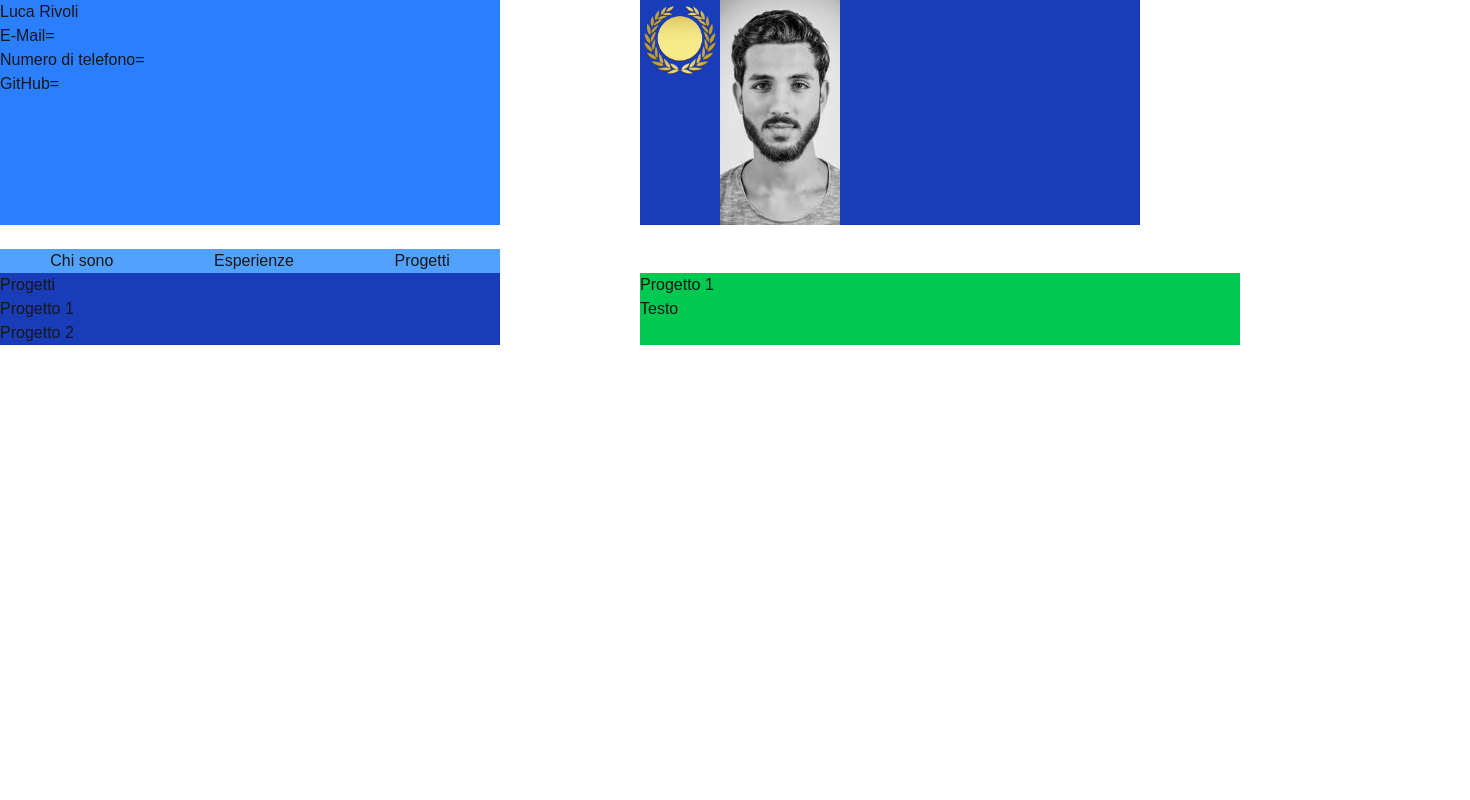
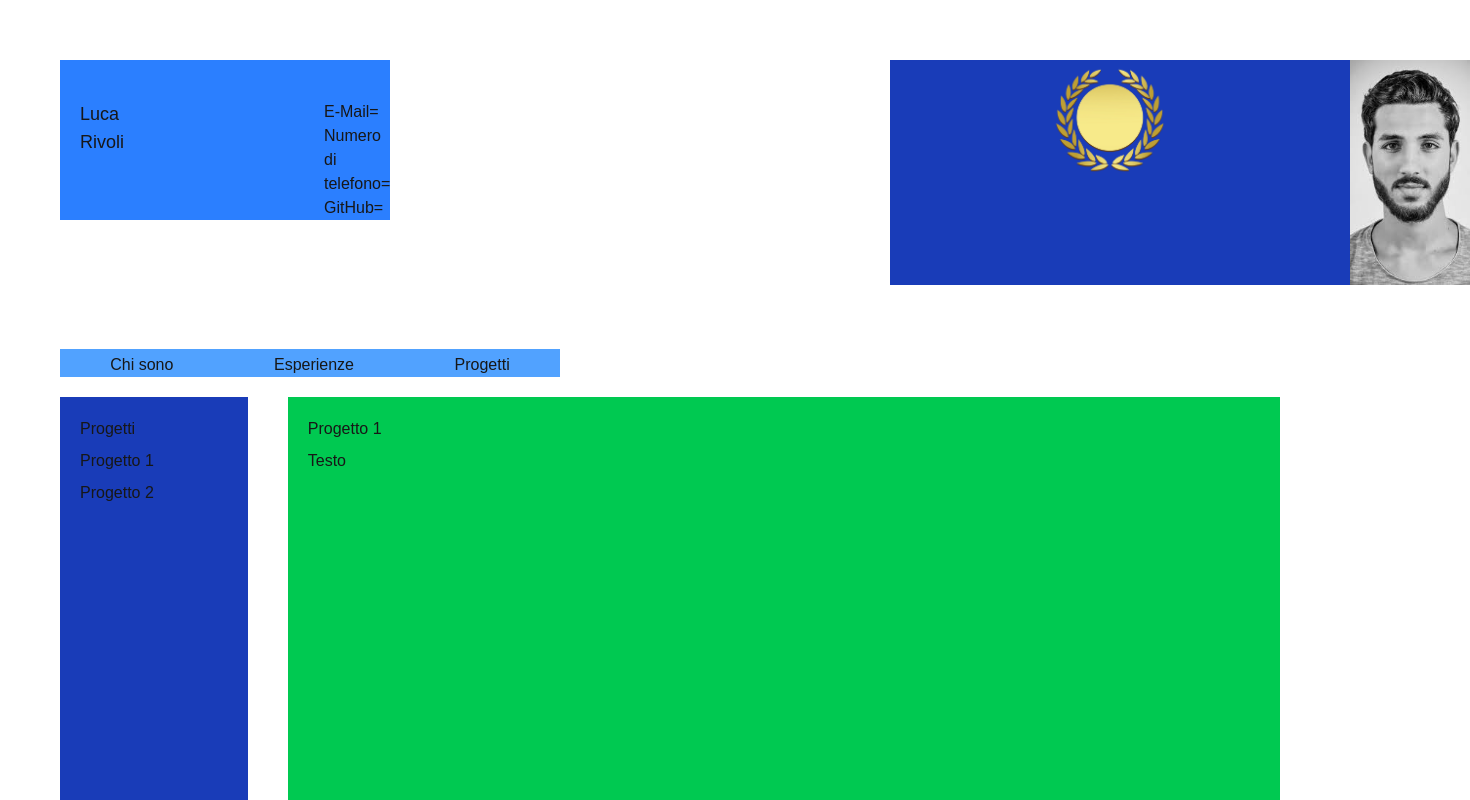
Before and after one commit to ErLupoDeRoma/portfolio, a Next.js app in the folder portfolio/: page / in a window 1280 px wide. Shown: the top 800 px of the page, 1470 px wide, since content can reach past the window. Built offline with nearby package versions, Linux system fonts and the light colour scheme.

Commit message:
Riposizionato elementi nella pagina

```diff
--- a/portfolio/app/page.js
+++ b/portfolio/app/page.js
@@ -7,20 +7,19 @@ import Progetto from "@/components/Riquadro_Progetto";
 
 export default function Home() {
   return (
-
-<div>
-  <div className="flex justify-around grid grid-cols-2">
-  <IO/>
-<Immagini/>
-</div>
-<br></br>
-<div className="flex justify-around grid grid-cols-1">
-  <Navbar/>
-<div className="grid grid-cols-2">
-  <Navigazione/>
-  <Progetto/></div>
-</div>
-</div>
-
+    <div>
+      <div className="mt-15 ml-15 flex justify-start ">
+        <IO />
+        <Immagini />
+      </div>
+      <br></br>
+      <div className="grid grid-cols-1 mt-5 ml-15">
+        <Navbar />
+        <div className="flex justify-start">
+          <Navigazione />
+          <Progetto />
+        </div>
+      </div>
+    </div>
   );
 }
--- a/portfolio/components/Riquadro_Immagini.js
+++ b/portfolio/components/Riquadro_Immagini.js
@@ -1,12 +1,12 @@
 export default function Immagini() {
   return (
     <>
-      <div id="generale" className="flex bg-blue-800 w-125">
+      <div id="generale" className="ml-125 flex bg-blue-800 w-120">
         <div id="logo">
-          <img src="/images/Logo.webp" className="w-20"></img>
+          <img src="/images/Logo.webp" className="w-30 ml-40"></img>
         </div>
         <div id="foto">
-          <img src="/images/Persona.jpg" className="w-30"></img>
+          <img src="/images/Persona.jpg" className="w-30 ml-75"></img>
         </div>
       </div>
     </>
--- a/portfolio/components/Riquadro_Io.js
+++ b/portfolio/components/Riquadro_Io.js
@@ -1,11 +1,11 @@
 export default function IO() {
   return (
     <>
-      <div id="generale" className="flex flex-col bg-blue-500 w-125">
-        <div id="nome">
-            Luca Rivoli
+      <div id="generale" className=" flex justify-start bg-blue-500 w-175 h-40">
+        <div id="nome" className="mt-10 ml-5 text-lg">
+            Luca<br/>Rivoli
         </div>
-        <div id="info">
+        <div id="info" className="mt-10 ml-50">
           <ul>
             <li>E-Mail=</li>
             <li>Numero di telefono=</li>
--- a/portfolio/components/Riquadro_Navbar.js
+++ b/portfolio/components/Riquadro_Navbar.js
@@ -1,14 +1,15 @@
 export default function Navbar() {
   return (
     <>
-      <div id="generale" className="flex flex-row justify-around bg-blue-400 w-125">
-        <div id="chi sono">
+
+      <div id="generale" className="mt-5 flex flex-row justify-around bg-blue-400 w-125 h-7">
+        <div id="chi sono" className="mt-1">
           Chi sono
         </div>
-        <div id="esperienze">
+        <div id="esperienze" className="mt-1">
           Esperienze
         </div>
-        <div id="progetti">
+        <div id="progetti" className="mt-1">
           Progetti
         </div>
       </div>
--- a/portfolio/components/Riquadro_Navigazione.js
+++ b/portfolio/components/Riquadro_Navigazione.js
@@ -1,14 +1,14 @@
 export default function Navigazione() {
   return (
     <>
-      <div id="generale" className="flex flex-col bg-blue-800 w-125">
-        <div id="Progetti">
+      <div id="generale" className="mt-5 flex flex-col bg-blue-800 w-70 h-120">
+        <div id="Progetti" className="mt-5 ml-5">
           Progetti
         </div>
-        <div id="Progetto 1">
+        <div id="Progetto 1" className="mt-2 ml-5">
           Progetto 1
         </div>
-        <div id="Progetto 2">
+        <div id="Progetto 2" className="mt-2 ml-5">
           Progetto 2
         </div>
       </div>
--- a/portfolio/components/Riquadro_Progetto.js
+++ b/portfolio/components/Riquadro_Progetto.js
@@ -1,10 +1,10 @@
 export default function Progetto() {
   return (
     <>
-<div className="bg-green-500 w-150">
-    <div>Progetto 1</div>
-    <div>Testo</div>
-</div>
+      <div className="mt-5 ml-10 bg-green-500 w-370 h-120">
+        <div className="mt-5 ml-5">Progetto 1</div>
+        <div className="mt-2 ml-5">Testo</div>
+      </div>
     </>
   );
 }
```
